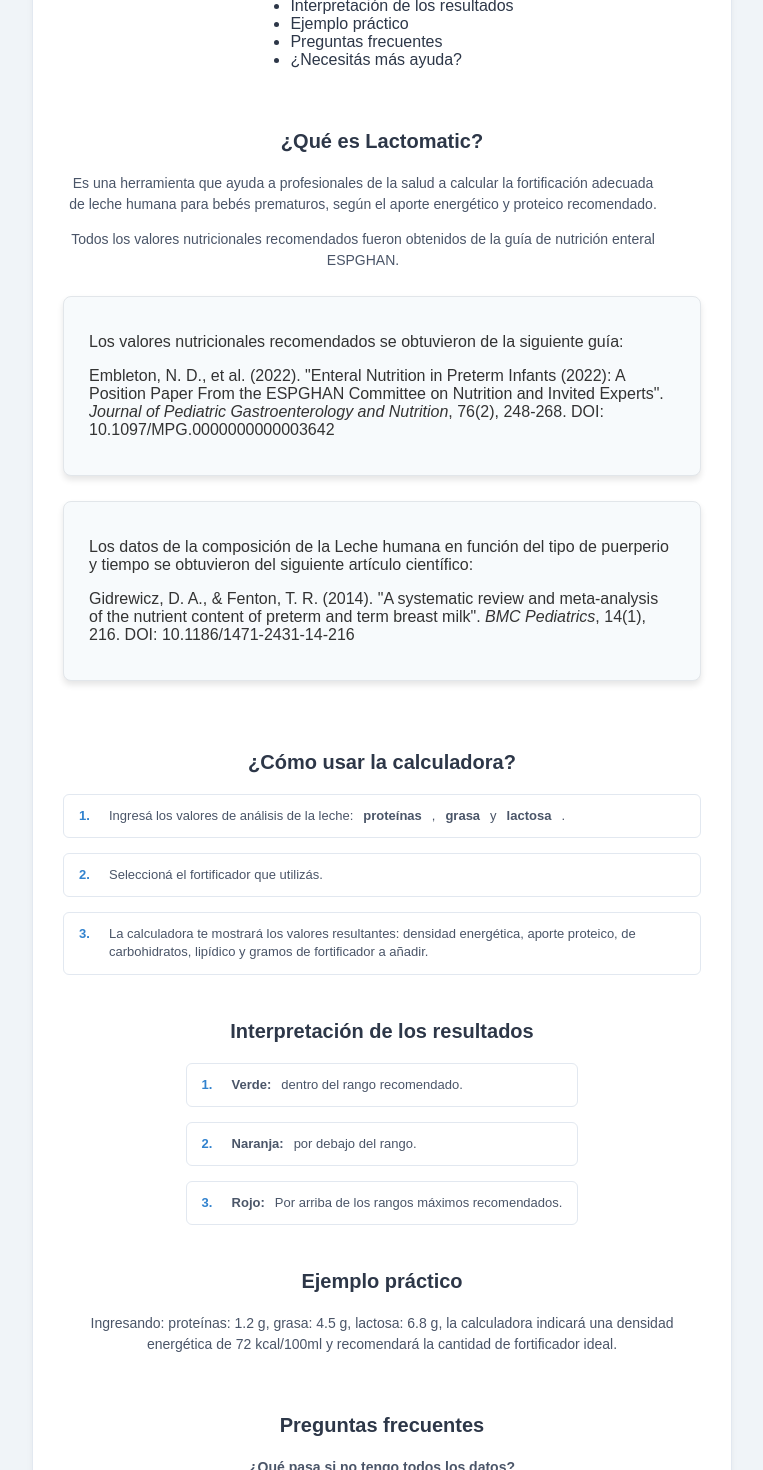
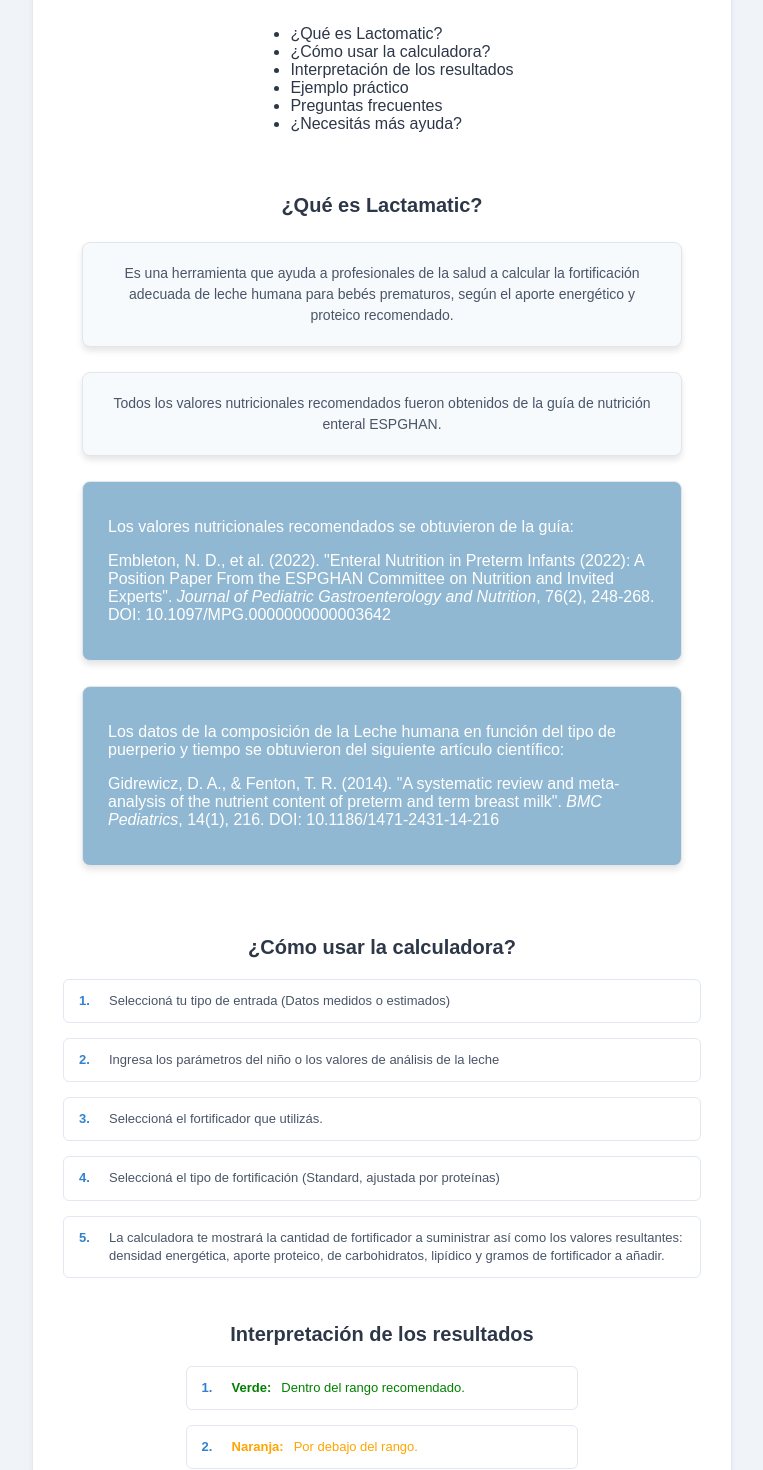
Before and after one commit to gabieb2/LactaMatic, a Next.js app: page /help in a window 1280 px wide. Shown: the part 400-1870 px from the top of the page, without its empty margins (258-1021 px from the left). Built offline with nearby package versions, Linux system fonts and the light colour scheme.

Commit message:
Style: New logo and help

```diff
--- a/src/Components/ResultadosCalculados.module.css
+++ b/src/Components/ResultadosCalculados.module.css
@@ -48,6 +48,7 @@
   border: 2px solid #e2e8f0; /* gris suave */
   border-radius: 12px;
   padding: 16px;
+  padding-top:12px;
   gap: 16px;
   max-width: 600px;
   font-family: Arial, sans-serif;
@@ -122,7 +123,7 @@
 .rightColumnContent {
   display: flex;
   flex-direction: column; /* Stacks children vertically */
-  align-items: flex-end; /* Aligns content to the right */
+  align-items: center; /* Aligns content to the center */
 }
 
 /* Container for the value and unit to be in the same row */
--- a/src/Components/header.css
+++ /dev/null
@@ -1,6 +0,0 @@
-.header {
-    background-color: #007bff;
-    color: white;
-    padding: 20px;
-    text-align: center;
-  }
--- a/src/Components/header.module.css
+++ b/src/Components/header.module.css
@@ -18,7 +18,7 @@
 }
 
 .logoCircle {
-  width: 44px;
+  width: 40px;
   height: 44px;
   background-color: rgba(255, 255, 255, 0.9);
   border-radius: 50%;
@@ -26,6 +26,10 @@
   align-items: center;
   justify-content: center;
   border: 2px solid rgba(255, 255, 255, 0.3);
+}
+
+.logoCircle img {
+  border-radius: 50%; /* Esto es lo que necesitas para la imagen. */
 }
 
 .headerimage {
--- a/src/Components/helpContainer.js
+++ b/src/Components/helpContainer.js
@@ -27,7 +27,7 @@
         </nav>
 
         <section id="que-es">
-          <h3 className={styles.ayudaTitulo}>¿Qué es Lactomatic?</h3>
+          <h3 className={styles.ayudaTitulo}>¿Qué es Lactamatic?</h3>
           <p className={styles.ayudaDescripcion}>
             Es una herramienta que ayuda a profesionales de la salud a calcular la fortificación adecuada de leche humana para bebés prematuros, según el aporte energético y proteico recomendado.
           </p>
@@ -35,7 +35,7 @@
             Todos los valores nutricionales recomendados fueron obtenidos de la guía de nutrición enteral ESPGHAN.
           </p>
           <div className={styles.citationBox}>
-            <p>Los valores nutricionales recomendados se obtuvieron de la siguiente guía:</p>
+            <p>Los valores nutricionales recomendados se obtuvieron de la guía:</p>
             <blockquote cite="https://doi.org/10.1097/MPG.0000000000003642">
       <p>Embleton, N. D., et al. (2022). "Enteral Nutrition in Preterm Infants (2022): A Position Paper From the ESPGHAN Committee on Nutrition and Invited Experts". <em>Journal of Pediatric Gastroenterology and Nutrition</em>, 76(2), 248-268. <a href="https://doi.org/10.1097/MPG.0000000000003642" target="_blank">DOI: 10.1097/MPG.0000000000003642</a></p>
     </blockquote></div>
@@ -51,25 +51,27 @@
         <section id="como-usar">
           <h3 className={styles.ayudaTitulo}>¿Cómo usar la calculadora?</h3>
           <ol className={styles.ayudaLista}>
-            <li>Ingresá los valores de análisis de la leche: <strong>proteínas</strong>, <strong>grasa</strong> y <strong>lactosa</strong>.</li>
+            <li>Seleccioná tu tipo de entrada (Datos medidos o estimados)</li>
+            <li>Ingresa los parámetros del niño o los valores de análisis de la leche</li>
             <li>Seleccioná el fortificador que utilizás.</li>
-            <li>La calculadora te mostrará los valores resultantes: densidad energética, aporte proteico, de carbohidratos, lipídico y gramos de fortificador a añadir.</li>
+            <li>Seleccioná el tipo de fortificación (Standard, ajustada por proteínas)</li>
+            <li>La calculadora te mostrará la cantidad de fortificador a suministrar así como los valores resultantes: densidad energética, aporte proteico, de carbohidratos, lipídico y gramos de fortificador a añadir.</li>
           </ol>
         </section>
 
         <section id="interpretacion">
           <h3 className={styles.ayudaTitulo}>Interpretación de los resultados</h3>
           <ul className={styles.ayudaLista}>
-            <li><strong>Verde:</strong> dentro del rango recomendado.</li>
-            <li><strong>Naranja:</strong> por debajo del rango.</li>
-            <li><strong>Rojo:</strong> Por arriba de los rangos máximos recomendados.</li>
+            <li style={{ color: 'green' }}><strong>Verde:</strong> Dentro del rango recomendado.</li>
+            <li style={{ color: 'orange' }}><strong>Naranja:</strong> Por debajo del rango.</li>
+            <li style={{ color: 'red' }}><strong>Rojo:</strong> Por arriba de los rangos máximos recomendados.</li>
           </ul>
         </section>
 
         <section id="ejemplo-practico">
           <h3 className={styles.ayudaTitulo}>Ejemplo práctico</h3>
           <p className={styles.ayudaDescripcion}>
-            Ingresando: proteínas: 1.2 g, grasa: 4.5 g, lactosa: 6.8 g, la calculadora indicará una densidad energética de 72 kcal/100ml y recomendará la cantidad de fortificador ideal.
+            Ingresando los parámetros medidos: proteínas: 1.2 g, grasa: 4.5 g, lactosa: 6.8 g, y suponiendo un peso de 1kg y una ingesta de 150ml/kg/día la calculadora indicará 6gramos de fortificador (si utilizamos la fortificación standard) así como 6.67 si usamos fortificación dirigida, con el objetivo de llegar a 4gr/kg/día de proteinas.
           </p>
         </section>
 
--- a/src/Components/helpContainer.module.css
+++ b/src/Components/helpContainer.module.css
@@ -24,6 +24,12 @@
 
 /* Subtítulo o descripción */
 .ayudaDescripcion {
+  background-color: #f7fafc;
+  border: 1px solid #e2e6ea;
+  border-radius: 8px;
+  padding: 20px 25px;
+  margin: 25px 0;
+  box-shadow: 0 4px 6px rgba(0,0,0,0.1);
   font-size: 14px;
   color: #4a5568;
   text-align: center;
@@ -33,6 +39,7 @@
 
 /* Lista de pasos o instrucciones */
 .ayudaLista {
+
   display: flex;
   flex-direction: column;
   gap: 15px;
@@ -111,16 +118,18 @@
   }
 }
 .citationBox { /* Ya existe */
-  background-color: #f7fafc;
+  background-color: #91b8d2;
   border: 1px solid #e2e6ea;
   border-radius: 8px;
   padding: 20px 25px;
   margin: 25px 0;
   box-shadow: 0 4px 6px rgba(0,0,0,0.1);
+  max-width: 600px;
+
 }
 
 .citationBox p {
-  color: #333; /* Forzamos el color del texto */
+  color: #ffffff; /* Forzamos el color del texto */
 }
 
 .citationBox blockquote {
```
Also changed, not shown: public/assets/logobebe.png.
